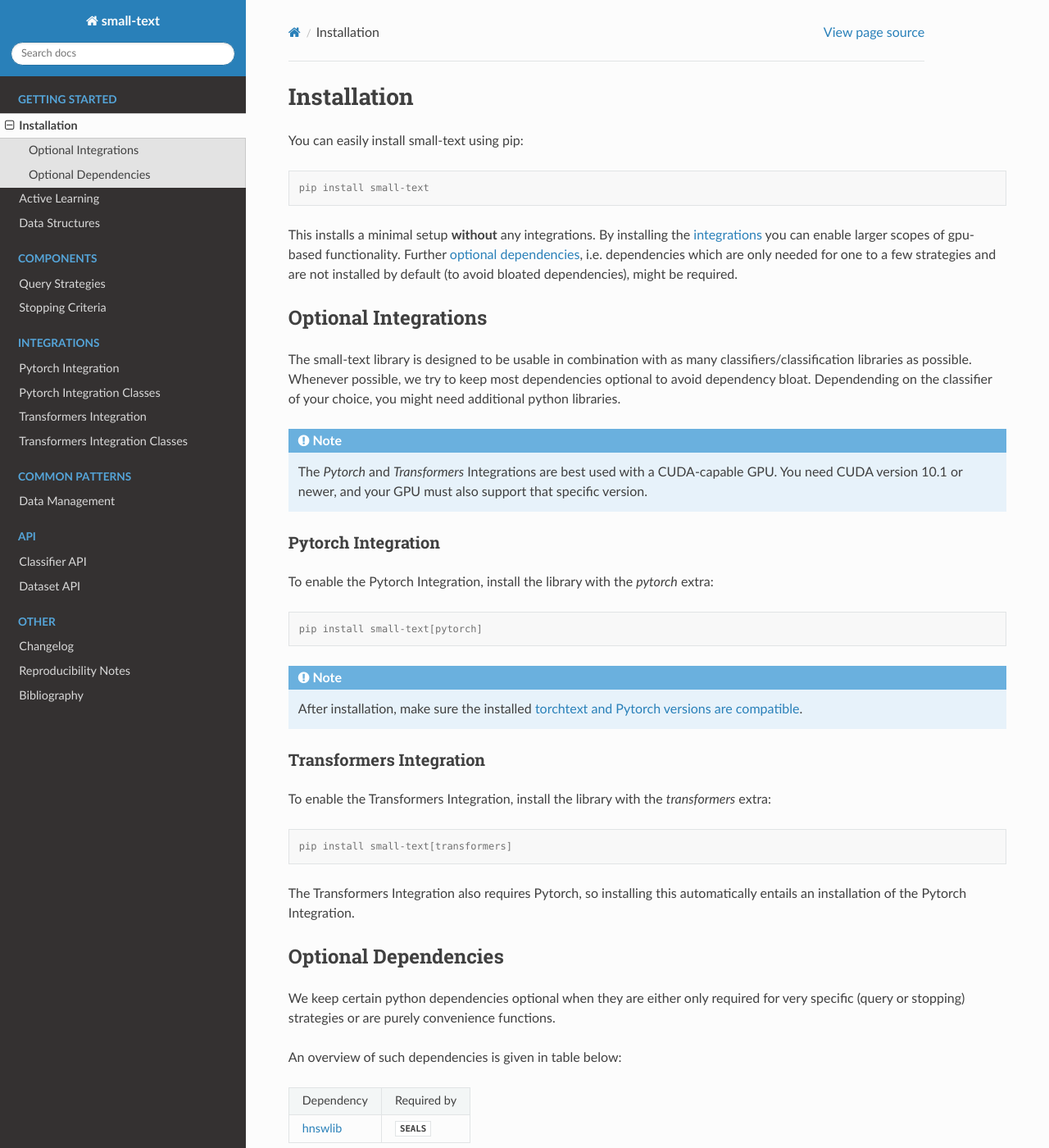
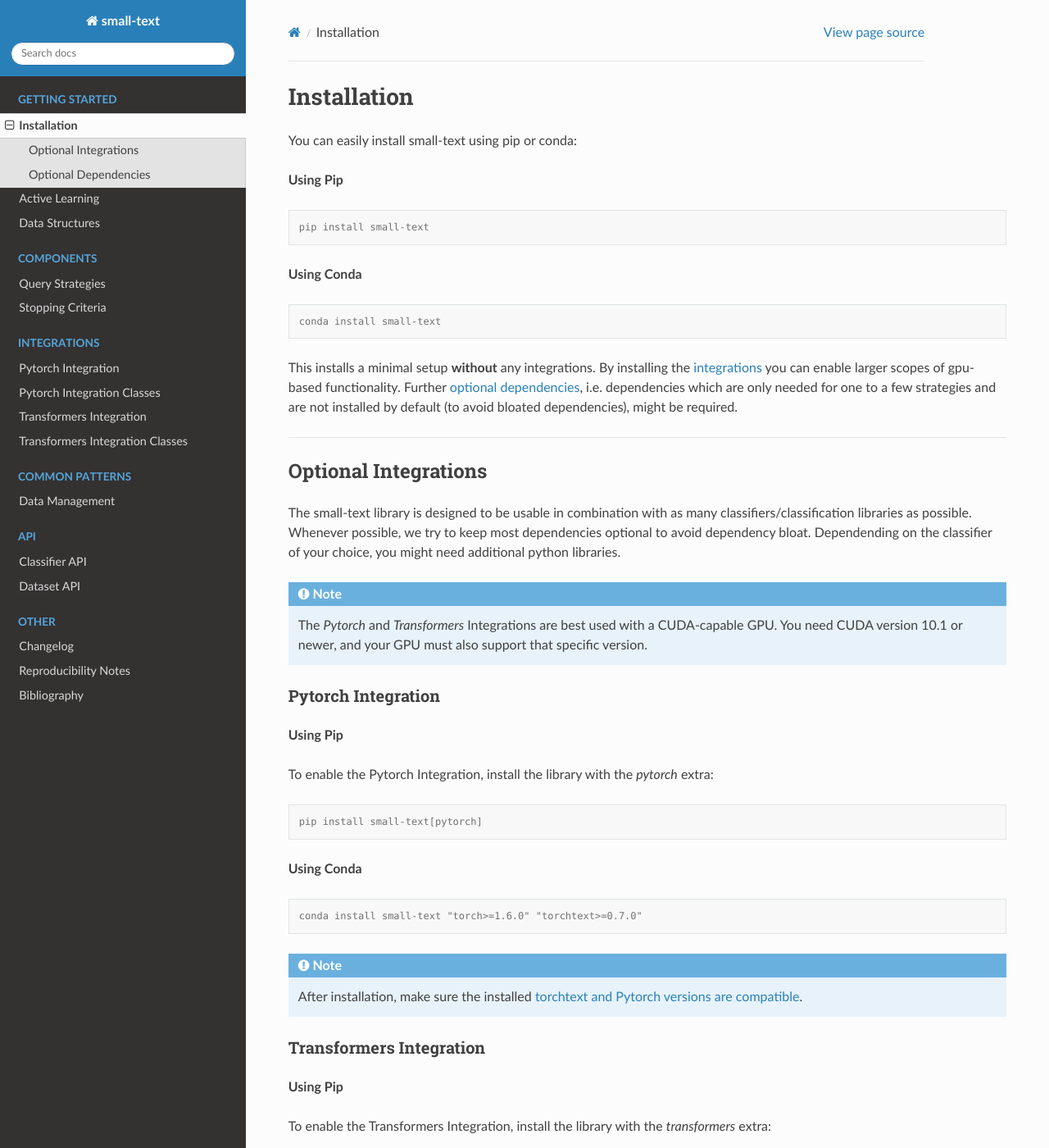
Before and after one commit to webis-de/small-text, a Sphinx documentation site: the page built from docs/install.rst, in a window 1280 px wide and 1400 px high. Shown: the whole window at 82% size. Built offline with Sphinx 7.4.7 and the Read the Docs theme 2.0.0, drawn with Linux system fonts in a browser that asks for light colours; pages that are not in the unit, such as notebooks, are missing from menus; the version number could not be read and is left out; some of the changed text lies outside the part shown.

Commit message:
Extend installation guide with instructions for conda
Signed-off-by: Christopher Schröder <chschroeder@users.noreply.github.com>

```diff
--- a/docs/install.rst
+++ b/docs/install.rst
@@ -4,11 +4,19 @@
 Installation
 ============
 
-You can easily install small-text using pip:
+You can easily install small-text using pip or conda:
+
+**Using Pip**
 
 .. code-block:: console
 
     pip install small-text
+
+**Using Conda**
+
+.. code-block:: console
+
+    conda install small-text
 
 This installs a minimal setup **without** any integrations. By installing the :ref:`integrations<install:Optional Integrations>`
 you can enable larger scopes of gpu-based functionality.
@@ -16,6 +24,8 @@
 and are not installed by default (to avoid bloated dependencies), might be required.
 
 .. _installation-optional-dependencies:
+
+----
 
 Optional Integrations
 =====================
@@ -33,11 +43,19 @@
 Pytorch Integration
 -------------------
 
+**Using Pip**
+
 To enable the Pytorch Integration, install the library with the `pytorch` extra:
 
 .. code-block:: console
 
     pip install small-text[pytorch]
+
+**Using Conda**
+
+.. code-block:: console
+
+    conda install small-text "torch>=1.6.0" "torchtext>=0.7.0"
 
 .. note:: After installation, make sure the installed `torchtext and Pytorch versions are compatible <https://github.com/pytorch/text#user-content-installation>`_.
 
@@ -46,15 +64,24 @@
 Transformers Integration
 ------------------------
 
+**Using Pip**
+
 To enable the Transformers Integration, install the library with the `transformers` extra:
 
 .. code-block:: console
 
     pip install small-text[transformers]
 
+**Using Conda**
+
+.. code-block:: console
+
+    conda install small-text "torch>=1.6.0" "torchtext>=0.7.0" "transformers>=4.0.0"
 
 The Transformers Integration also requires Pytorch, so installing this automatically
 entails an installation of the Pytorch Integration.
+
+----
 
 Optional Dependencies
 =====================
```
